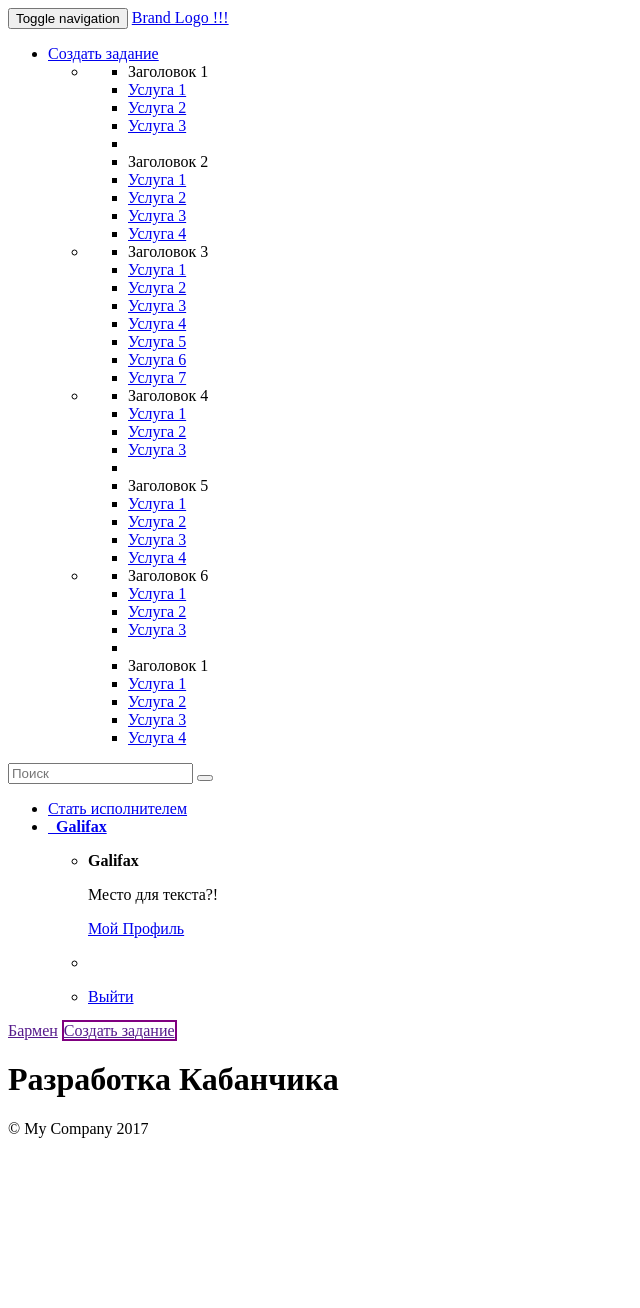
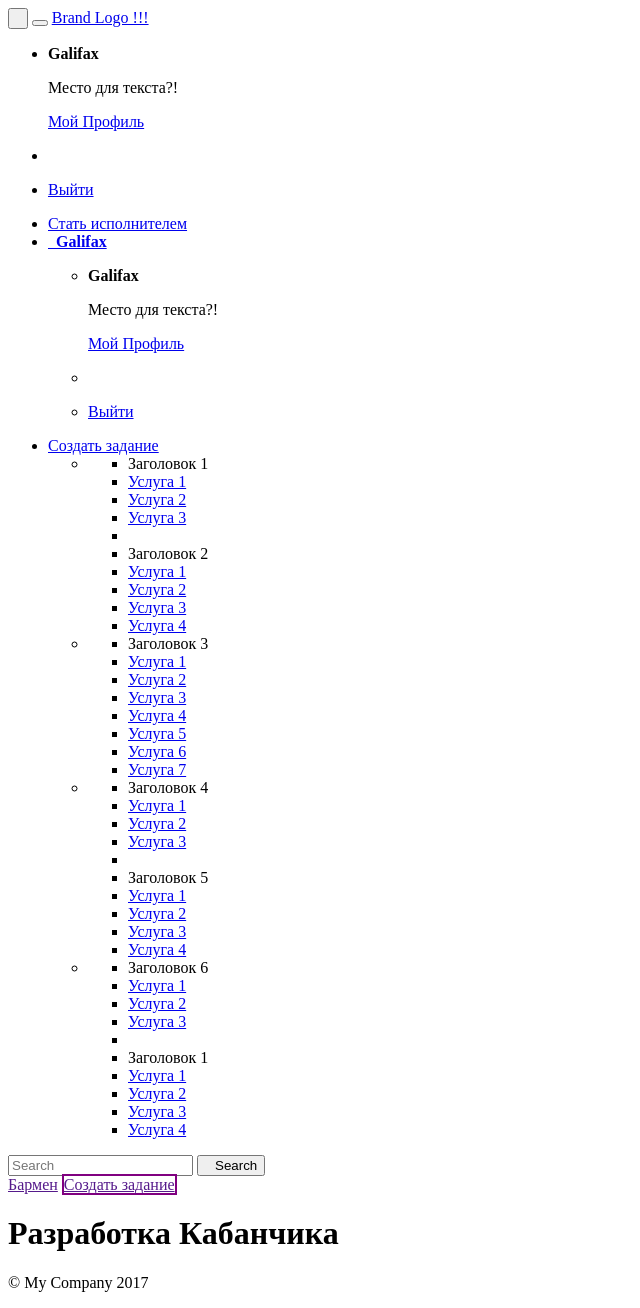
Before and after one commit to Galifax/barman, a Yii app: template frontend/views/site/index.php in a window 1280 px wide. Shown: the whole page, without its empty margins (0-640 px from the left). Before the commit the page ends 1138 px from the top, so only its background shows below. Run offline with PHP 8.4 and a stand-in for Yii, Linux system fonts and the light colour scheme; the template is opened without the code that fills it, so the values that code supplies are empty; some libraries are stand-ins or nearby versions.

Commit message:
navbar-alpha2

```diff
--- a/frontend/views/layouts/main.php
+++ b/frontend/views/layouts/main.php
@@ -26,12 +26,16 @@ AppAsset::register($this);
 <?php $this->beginBody() ?>
 
 <div class="wrap">
+
     <nav class="navbar navbar-inverse">
         <div class="container">
             <!-- Brand and toggle get grouped for better mobile display -->
             <div class="navbar-header">
-                <button type="button" class="navbar-toggle collapsed" data-toggle="collapse" data-target="#bs-example-navbar-collapse-1" aria-expanded="false">
-                    <span class="sr-only">Toggle navigation</span>
+                <button type="button" class="navbar-toggle collapsed visible-xs" data-toggle="collapse" data-target="#bs-example-navbar-collapse-1" aria-expanded="false">
+                    <span class="glyphicon glyphicon-user"></span>
+                </button>
+                <button type="button" class="navbar-toggle collapsed" data-toggle="collapse" data-target="#bs-example-navbar-collapse-2" aria-expanded="false">
+                    <span class="icon-bar"></span>
                     <span class="icon-bar"></span>
                     <span class="icon-bar"></span>
                     <span class="icon-bar"></span>
@@ -39,9 +43,93 @@ AppAsset::register($this);
                 <a class="navbar-brand" href="#">Brand Logo !!!</a>
             </div>
 
+            <div class="collapse" id="bs-example-navbar-collapse-1">
+
+                        <ul class="nav navbar-nav visible-xs">
+                            <li class="dropdown dropdown-large">
+                                <div class="navbar-login">
+                                    <div class="row">
+                                        <div class="col-lg-4">
+                                            <p class="text-center">
+                                                <span class="glyphicon glyphicon-user icon-size"></span>
+                                            </p>
+                                        </div>
+                                        <div class="col-lg-8">
+                                            <p class="text-left"><strong>Galifax</strong></p>
+                                            <p class="text-left small">Место для текста?!</p>
+                                            <p class="text-left">
+                                                <a href="#" class="btn btn-primary btn-block btn-sm">Мой Профиль</a>
+                                            </p>
+                                        </div>
+                                    </div>
+                                </div>
+                            </li>
+                            <li class="divider"></li>
+                            <li>
+                                <div class="navbar-login navbar-login-session">
+                                    <div class="row">
+                                        <div class="col-lg-12">
+                                            <p>
+                                                <a href="#" class="btn btn-danger btn-block">Выйти</a>
+                                            </p>
+                                        </div>
+                                    </div>
+                                </div>
+                            </li>
+                        </ul>
+
+            </div>
             <!-- Collect the nav links, forms, and other content for toggling -->
-            <div class="collapse navbar-collapse" id="bs-example-navbar-collapse-1">
-                <ul class="nav navbar-nav">
+            <div class="collapse navbar-collapse" id="bs-example-navbar-collapse-2">
+
+                <ul class="nav navbar-nav navbar-right">
+
+                    <li>
+                        <a href="/">Стать исполнителем</a>
+                    </li>
+
+                    <li class="dropdown">
+                        <a href="#" class="dropdown-toggle" data-toggle="dropdown">
+                            <span class="glyphicon glyphicon-user"></span>
+                            <strong>Galifax</strong>
+                            <span class="glyphicon glyphicon-chevron-down"></span>
+                        </a>
+                        <ul class="dropdown-menu">
+                            <li>
+                                <div class="navbar-login">
+                                    <div class="row">
+                                        <div class="col-lg-4">
+                                            <p class="text-center">
+                                                <span class="glyphicon glyphicon-user icon-size"></span>
+                                            </p>
+                                        </div>
+                                        <div class="col-lg-8">
+                                            <p class="text-left"><strong>Galifax</strong></p>
+                                            <p class="text-left small">Место для текста?!</p>
+                                            <p class="text-left">
+                                                <a href="#" class="btn btn-primary btn-block btn-sm">Мой Профиль</a>
+                                            </p>
+                                        </div>
+                                    </div>
+                                </div>
+                            </li>
+                            <li class="divider"></li>
+                            <li>
+                                <div class="navbar-login navbar-login-session">
+                                    <div class="row">
+                                        <div class="col-lg-12">
+                                            <p>
+                                                <a href="#" class="btn btn-danger btn-block">Выйти</a>
+                                            </p>
+                                        </div>
+                                    </div>
+                                </div>
+                            </li>
+                        </ul>
+                    </li>
+                </ul>
+
+                <ul class="nav navbar-nav navbar-right">
                     <li class="dropdown dropdown-large">
                         <a href="#" class="dropdown-toggle" data-toggle="dropdown">Создать задание<b class="caret"></b></a>
 
@@ -104,65 +192,26 @@ AppAsset::register($this);
 
                     </li>
                 </ul>
-                <form action="">
+
+                <!-- Search Form -->
+                <form role="form">
+
+                    <!-- Search Field -->
                     <div class="row">
-                        <div id="custom-search-input">
+                        <div class="form-group">
                             <div class="input-group">
-                                <input type="text" class="search-query form-control" placeholder="Поиск" value="" name="s"/>
+                                <input class="form-control" type="text" name="search" placeholder="Search" required/>
                                 <span class="input-group-btn">
-                                   <button class="btn btn-danger" type="submit">
-                                      <span class=" glyphicon glyphicon-search"></span>
-                                   </button>
+                            <button class="btn btn-success" type="submit"><span class="glyphicon glyphicon-search" aria-hidden="true"><span style="margin-left:10px;">Search</span></button>
+                        </span>
                                 </span>
                             </div>
                         </div>
                     </div>
+
                 </form>
+                <!-- End of Search Form -->
 
-                <ul class="nav navbar-nav navbar-right">
-                    <li>
-                        <a href="/">Стать исполнителем</a>
-                    </li>
-                    <li class="dropdown">
-                        <a href="#" class="dropdown-toggle" data-toggle="dropdown">
-                            <span class="glyphicon glyphicon-user"></span>
-                            <strong>Galifax</strong>
-                            <span class="glyphicon glyphicon-chevron-down"></span>
-                        </a>
-                        <ul class="dropdown-menu">
-                            <li>
-                                <div class="navbar-login">
-                                    <div class="row">
-                                        <div class="col-lg-4">
-                                            <p class="text-center">
-                                                <span class="glyphicon glyphicon-user icon-size"></span>
-                                            </p>
-                                        </div>
-                                        <div class="col-lg-8">
-                                            <p class="text-left"><strong>Galifax</strong></p>
-                                            <p class="text-left small">Место для текста?!</p>
-                                            <p class="text-left">
-                                                <a href="#" class="btn btn-primary btn-block btn-sm">Мой Профиль</a>
-                                            </p>
-                                        </div>
-                                    </div>
-                                </div>
-                            </li>
-                            <li class="divider"></li>
-                            <li>
-                                <div class="navbar-login navbar-login-session">
-                                    <div class="row">
-                                        <div class="col-lg-12">
-                                            <p>
-                                                <a href="#" class="btn btn-danger btn-block">Выйти</a>
-                                            </p>
-                                        </div>
-                                    </div>
-                                </div>
-                            </li>
-                        </ul>
-                    </li>
-                </ul>
 
             </div><!-- /.navbar-collapse -->
         </div><!-- /.container-fluid -->
```
Also changed, not shown: frontend/web/css/site.css (+3 -6 lines).
